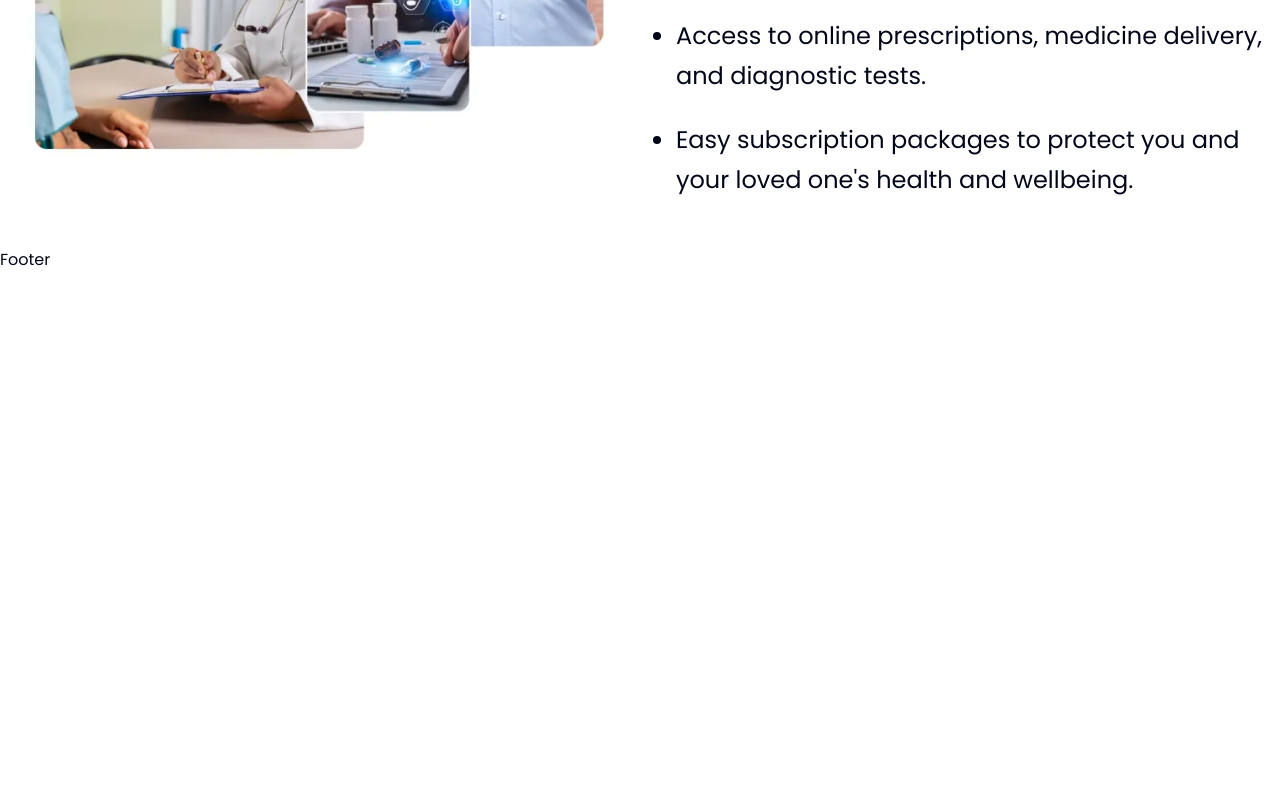
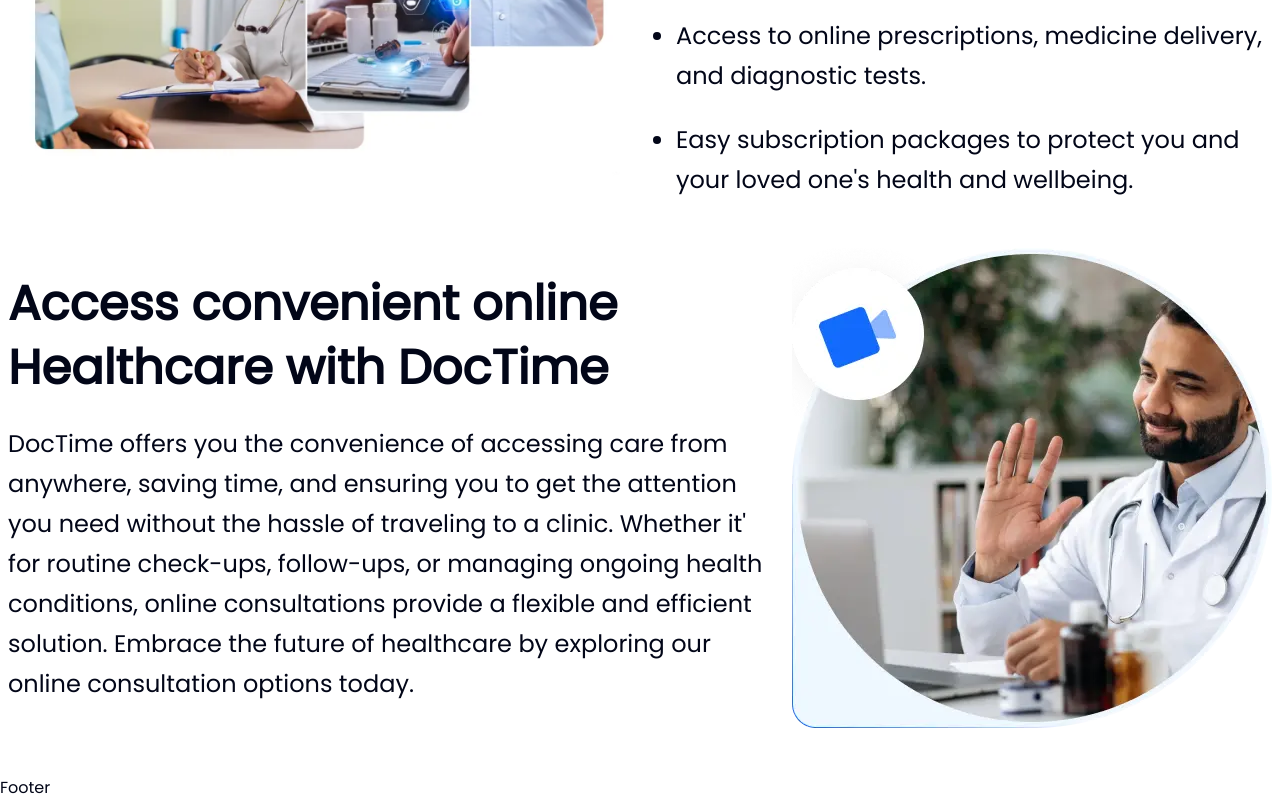
Before and after one commit to MahidunNobi/nova-healthcare-client, a Next.js app: page / in a window 1280 px wide. Shown: the part 1768-2568 px from the top of the page. Before the commit the page ends 2040 px from the top, so only its background shows below. Built offline with nearby package versions, Linux system fonts and the light colour scheme.

Commit message:
Add-sec: Online Health care

```diff
--- a/src/app/(public-layout)/page.tsx
+++ b/src/app/(public-layout)/page.tsx
@@ -1,4 +1,5 @@
 import HeroSlider from "@/components/Home/HeroSlider";
+import OnlineHealthcare from "@/components/Home/OnlineHealthcare";
 import Searchbar from "@/components/Home/Searchbar";
 import Services from "@/components/Home/Services";
 import Stats from "@/components/Home/Stats";
@@ -13,6 +14,7 @@
       <Services />
       <Stats />
       <WhyNova />
+      <OnlineHealthcare />
     </div>
   );
 };
--- /dev/null
+++ b/src/components/Home/OnlineHealthcare.tsx
@@ -0,0 +1,38 @@
+import Image from "next/image";
+import Container from "../Container/Container";
+
+const OnlineHealthcare = () => {
+  return (
+    <Container>
+      <div className="flex flex-col lg:flex-row lg:justify-between lg:items-center gap-6">
+        {/* ----Content---- */}
+        <div className="flex flex-col gap-6">
+          <h1 className="text-4xl md:text-5xl font-extrabold leading-12 md:leading-16">
+            Access convenient online Healthcare with DocTime
+          </h1>
+          <p className="text-2xl leading-10">
+            DocTime offers you the convenience of accessing care from anywhere,
+            saving time, and ensuring you to get the attention you need without
+            the hassle of traveling to a clinic. Whether it&apos; for routine
+            check-ups, follow-ups, or managing ongoing health conditions, online
+            consultations provide a flexible and efficient solution. Embrace the
+            future of healthcare by exploring our online consultation options
+            today.
+          </p>
+        </div>
+        {/* ----Image---- */}
+        <div className="lg:min-h-[480px] lg:min-w-[480px]">
+          <Image
+            src="/home/video-doctor.webp"
+            alt="Access convenient online Healthcare with DocTime"
+            width={480}
+            height={480}
+            className="object-cover w-auto"
+          />
+        </div>
+      </div>
+    </Container>
+  );
+};
+
+export default OnlineHealthcare;
--- a/src/components/Home/WhyNova.tsx
+++ b/src/components/Home/WhyNova.tsx
@@ -6,6 +6,7 @@
   return (
     <Container>
       <div className="grid grid-cols-1 lg:grid-cols-2 gap-6 md:items-center">
+        {/* ----Image---- */}
         <div>
           <Image
             src="/home/Why_DocTime.webp"
@@ -15,6 +16,7 @@
             className="object-cover w-auto"
           />
         </div>
+        {/* ----Image---- */}
         <div className="flex flex-col gap-6">
           <span className="text-cyan-500 font-semibold">
             Why Nova health care?
```
Also changed, not shown: public/home/video-doctor.webp (added).
